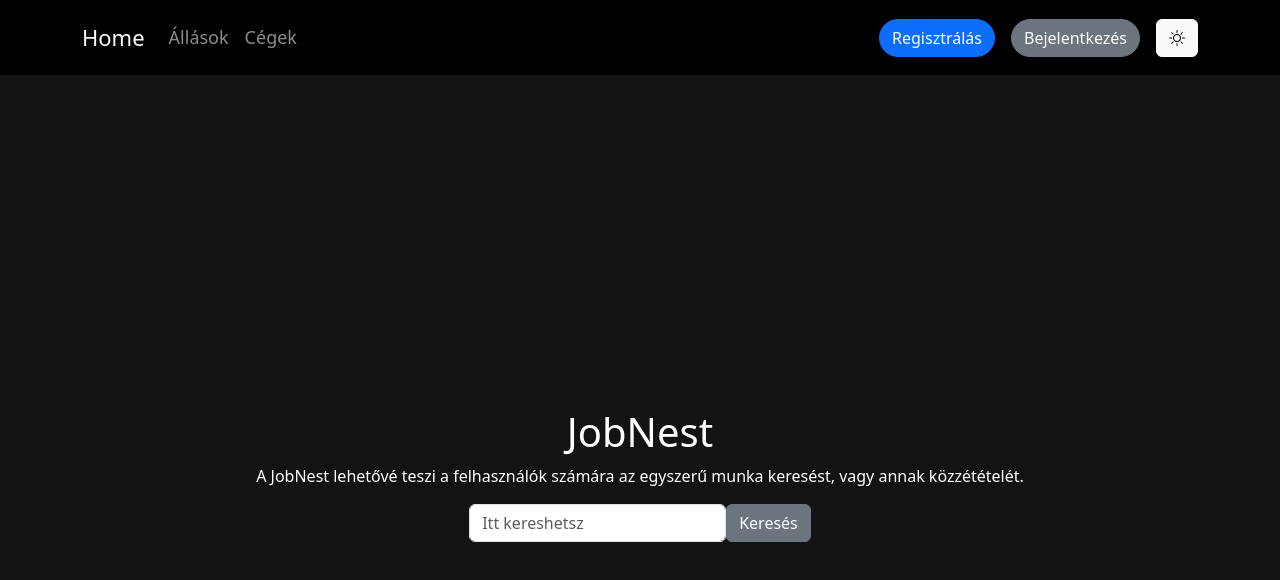
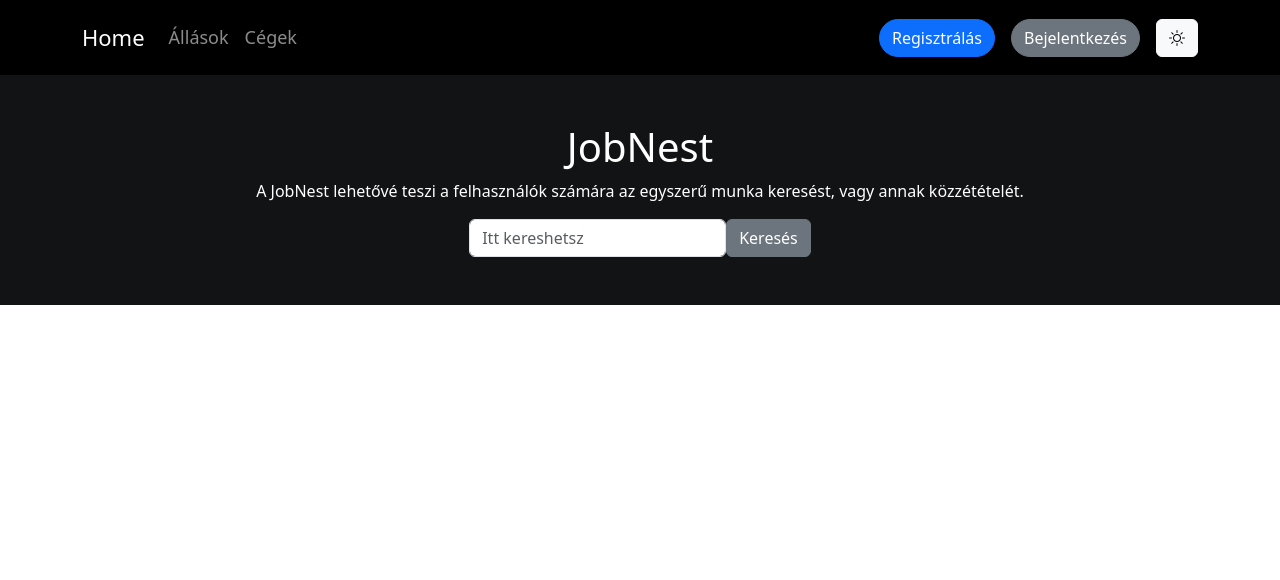
Before and after one commit to tamasboka/allasportal, a Vue app in the folder frontend/: page / in a window 1280 px wide. Shown: the top 580 px of the page. Built offline with nearby package versions, Linux system fonts and the light colour scheme.

Commit message:
feat: remove xy-center style, replaced with justify-content-center py-5

```diff
--- a/frontend/src/views/App/HomeView.vue
+++ b/frontend/src/views/App/HomeView.vue
@@ -6,7 +6,7 @@ export default {
 
 <template>
   <section>
-    <div class="d-flex xy-center">
+    <div class="d-flex justify-content-center py-5">
       <div class="text-center">
         <h1>JobNest</h1>
         <p>A JobNest lehetővé teszi a felhasználók számára az egyszerű munka keresést, vagy annak közzétételét.</p>
@@ -20,9 +20,5 @@ export default {
 </template>
 
 <style scoped>
-.xy-center {
-  height: 100vh;
-  align-items: center;
-  justify-content: center;
-}
+
 </style>
```
